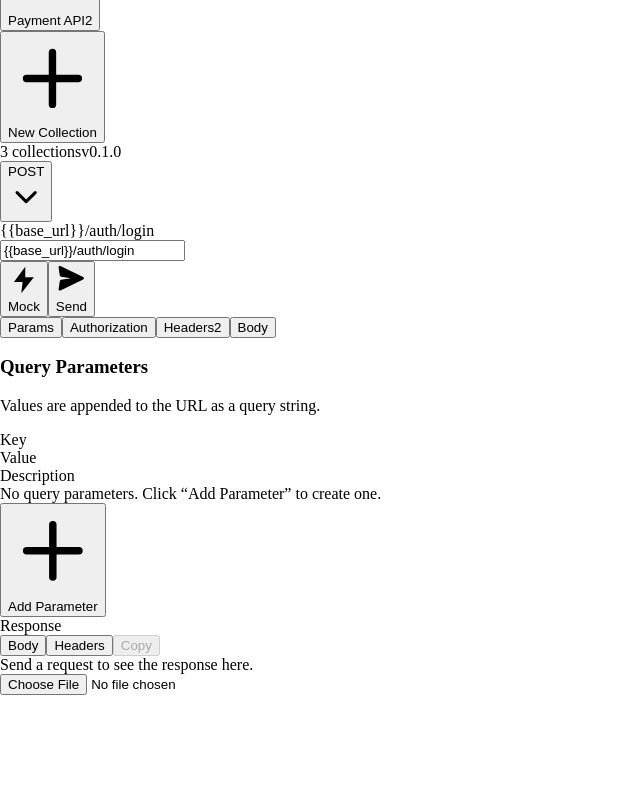
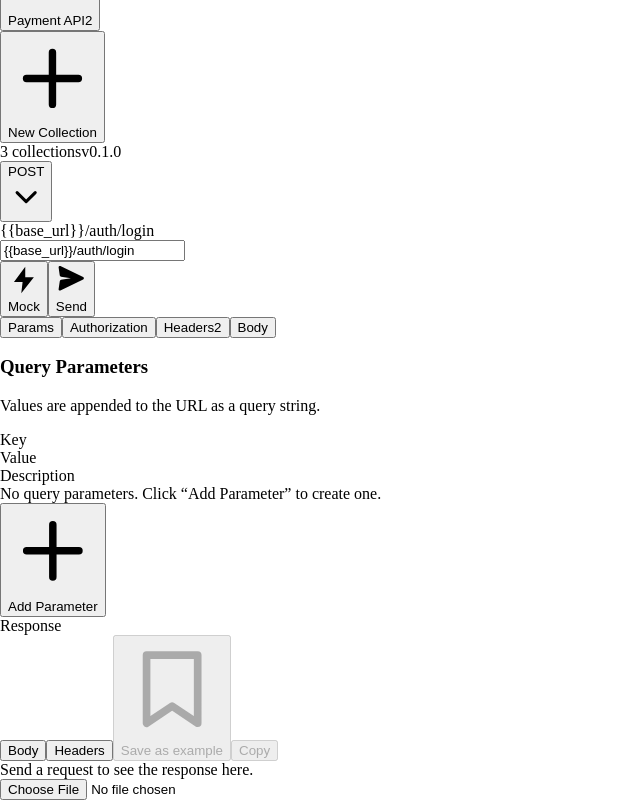
Before and after one commit to mamzky/ozai-api-studio, a React (Vite) app in the folder src/renderer/: page / in a window 1280 px wide. Shown: the part 4823-5623 px from the top of the page, without its empty margins (0-640 px from the left). Before the commit the page ends 5518 px from the top, so only its background shows below. Built offline with nearby package versions, Linux system fonts and the light colour scheme.

Commit message:
Add save response as example action

```diff
--- a/src/renderer/src/App.tsx
+++ b/src/renderer/src/App.tsx
@@ -768,6 +768,42 @@ export default function App() {
     }
   }, [active, activeEnvironment, loadingId])
 
+  const handleSaveExample = useCallback(() => {
+    if (!active) return
+    const response = responses[active.request.id]
+    if (!response) return
+
+    const requestName = active.request.name
+    const save = () => {
+      updateActiveRequest({
+        mock: true,
+        mockResponse: {
+          status: response.status,
+          statusText: response.statusText,
+          headers: response.headers.map((header) => ({ ...header })),
+          body: response.body
+        }
+      })
+      setConfirm(null)
+      setAlert({
+        title: 'Example saved',
+        message: `Response saved as the example for "${requestName}". Mock mode is now enabled.`
+      })
+    }
+
+    if (active.request.mockResponse) {
+      setConfirm({
+        title: 'Replace example response?',
+        message: `"${requestName}" already has a saved example. Replace it with this response?`,
+        confirmLabel: 'Replace',
+        onConfirm: save
+      })
+      return
+    }
+
+    save()
+  }, [active, responses, updateActiveRequest])
+
   const breadcrumb = active ? `${active.collection.name} / ${active.request.name}` : 'No request selected'
 
   return (
@@ -835,6 +871,7 @@ export default function App() {
                 loading={loadingId === active.request.id}
                 heightPct={responsePct}
                 onContextMenuSelection={openResponseVariableMenu}
+                onSaveExample={handleSaveExample}
               />
             </div>
           ) : (
--- a/src/renderer/src/components/Icons.tsx
+++ b/src/renderer/src/components/Icons.tsx
@@ -166,3 +166,11 @@ export function X({ className = 'h-4 w-4' }: IconProps) {
     </svg>
   )
 }
+
+export function Bookmark({ className = 'h-4 w-4' }: IconProps) {
+  return (
+    <svg className={className} viewBox="0 0 24 24" fill="none" stroke="currentColor" strokeWidth={1.8}>
+      <path d="M6 4h12v16l-6-4-6 4V4z" strokeLinecap="round" strokeLinejoin="round" />
+    </svg>
+  )
+}
--- a/src/renderer/src/components/ResponseViewer.tsx
+++ b/src/renderer/src/components/ResponseViewer.tsx
@@ -2,7 +2,7 @@ import { useRef, useState, type MouseEvent as ReactMouseEvent } from 'react'
 import JsonView from './JsonView'
 import { formatBytes } from '../lib/format'
 import { statusBg, statusTone } from '../lib/methods'
-import { Bolt, Spinner } from './Icons'
+import { Bolt, Bookmark, Spinner } from './Icons'
 import type { ApiResponse, RequestError, RequestErrorKind } from '../types/api'
 
 interface ResponseViewerProps {
@@ -11,6 +11,7 @@ interface ResponseViewerProps {
   loading: boolean
   heightPct: number
   onContextMenuSelection: (event: ReactMouseEvent, text: string) => void
+  onSaveExample: () => void
 }
 
 type ResponseTab = 'body' | 'headers'
@@ -23,7 +24,14 @@ const ERROR_COPY: Record<RequestErrorKind, { title: string; body: string }> = {
   unknown: { title: 'Request Failed', body: 'Something went wrong while sending the request.' }
 }
 
-export default function ResponseViewer({ response, error, loading, heightPct, onContextMenuSelection }: ResponseViewerProps) {
+export default function ResponseViewer({
+  response,
+  error,
+  loading,
+  heightPct,
+  onContextMenuSelection,
+  onSaveExample
+}: ResponseViewerProps) {
   const [tab, setTab] = useState<ResponseTab>('body')
   const [copied, setCopied] = useState(false)
   const selectionRef = useRef('')
@@ -108,6 +116,16 @@ export default function ResponseViewer({ response, error, loading, heightPct, on
             })}
           <button
             type="button"
+            onClick={onSaveExample}
+            disabled={!response || Boolean(error) || loading}
+            title="Save this response as the mock example for this request"
+            className="ml-1 flex items-center gap-1 rounded-md px-2 py-1 text-xs text-studio-muted transition-colors hover:bg-studio-strong/50 hover:text-studio-text disabled:opacity-40"
+          >
+            <Bookmark className="h-3 w-3" />
+            Save as example
+          </button>
+          <button
+            type="button"
             onClick={copyBody}
             disabled={!response || Boolean(error)}
             className="ml-1 rounded-md px-2 py-1 text-xs text-studio-muted transition-colors hover:bg-studio-strong/50 hover:text-studio-text disabled:opacity-40"
```
Also changed, not shown: 1 other file (tests, documents, lock files or other folders).
